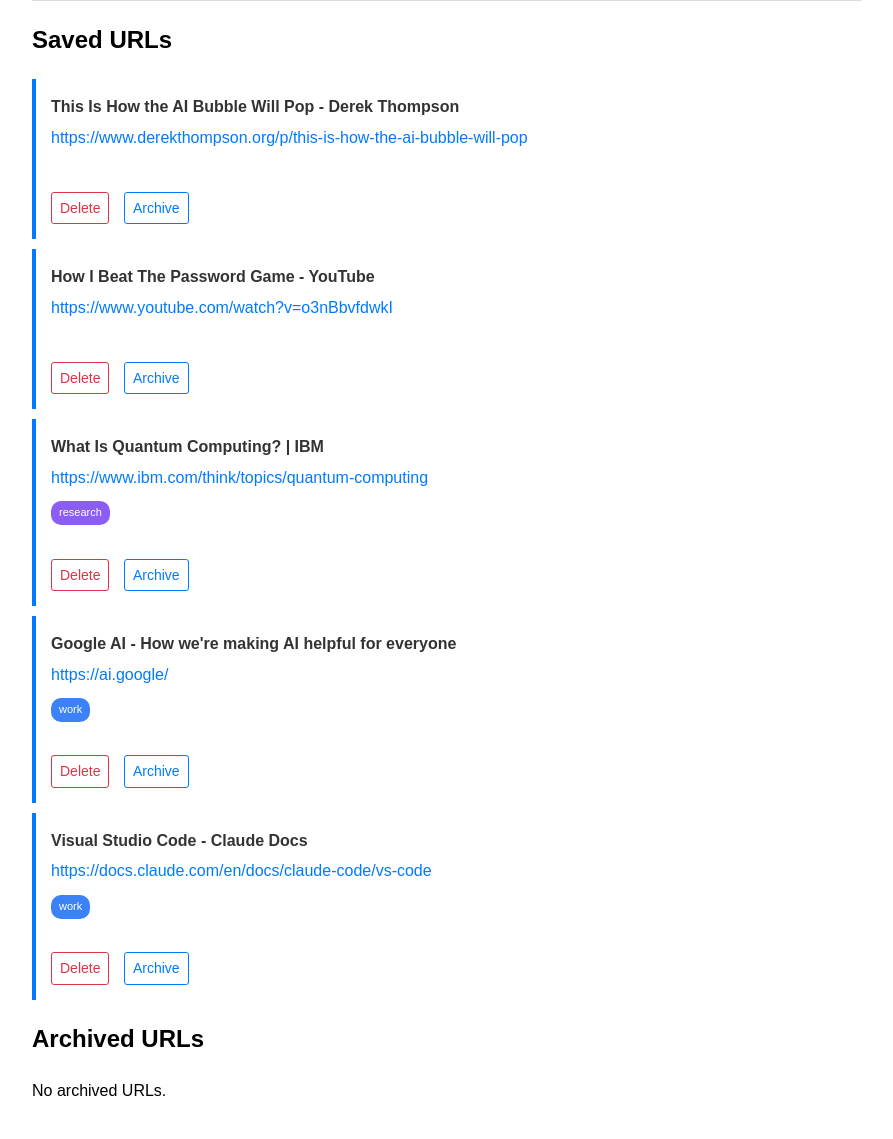
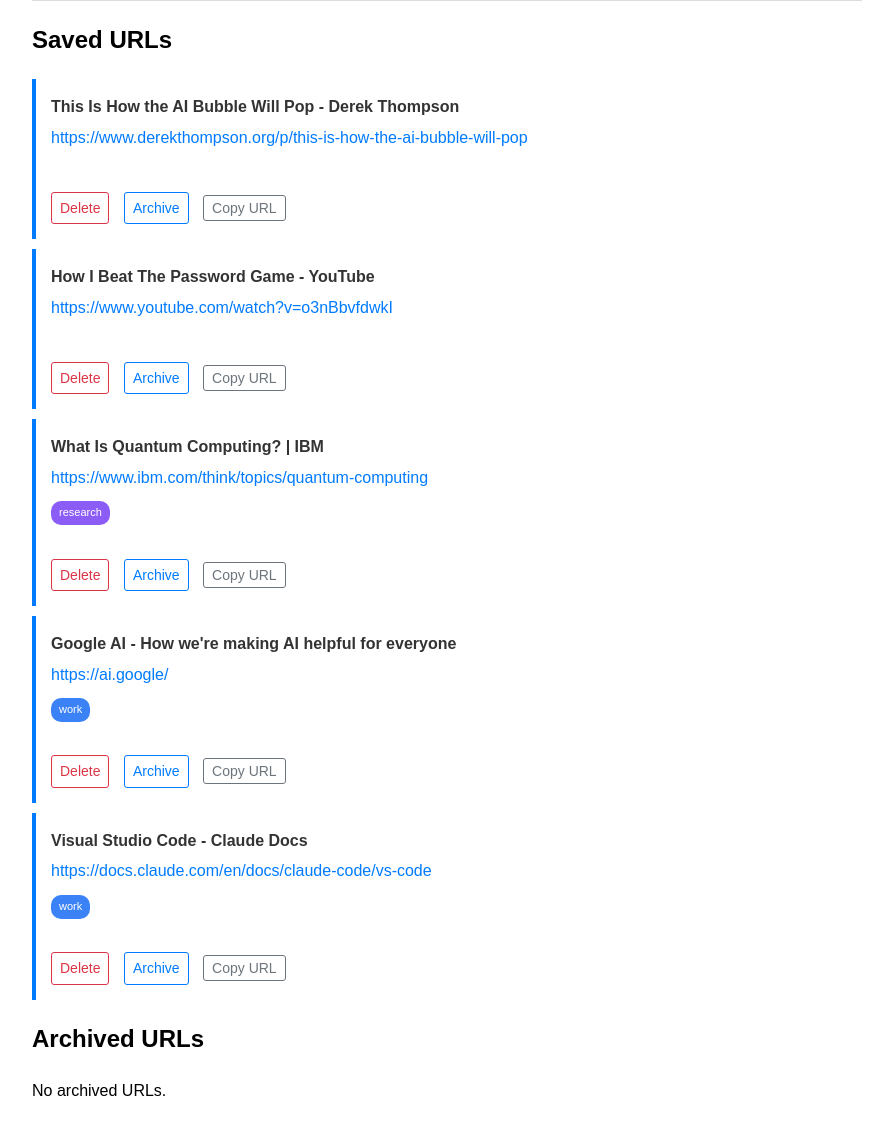
Before and after one commit to darshan2456/url_manager_project, a Flask app: page / in a window 1280 px wide. Shown: the part 362-1501 px from the top of the page, without its empty margins (8-901 px from the left). Run offline with Flask 3, Linux system fonts and the light colour scheme.

Commit message:
added a copy url button which copies url to clipboard

```diff
--- a/static/script.js
+++ b/static/script.js
@@ -44,6 +44,34 @@ document.addEventListener('DOMContentLoaded', function() {
         });
     });
 
+    // Copy URL functionality - ONLY for saved URLs (not archived)
+    const copyButtons = document.querySelectorAll('.url-item:not(.archived) .copy-btn');
+
+    copyButtons.forEach(button => {
+        button.addEventListener('click', async function() {
+            const url = this.getAttribute('data-url');
+
+            try {
+                await navigator.clipboard.writeText(url);
+
+                // Visual feedback
+                this.classList.add('copied');
+                this.textContent = 'Copied!';
+
+                // Reset after 2 seconds
+                setTimeout(() => {
+                    this.classList.remove('copied');
+                    this.textContent = 'Copy URL';
+                }, 2000);
+
+            } catch (err) {
+                // Fallback for older browsers
+                console.error('Failed to copy: ', err);
+                alert('Failed to copy URL to clipboard');
+            }
+        });
+    });
+
     // Close dropdowns when clicking outside
     document.addEventListener('click', function() {
         closeAllDropdowns();
--- a/static/style.css
+++ b/static/style.css
@@ -298,3 +298,34 @@ button:hover {
 .tag-programming { background: #10B981; }
 .tag-research { background: #8B5CF6; }
 .tag-personal { background: #F59E0B; }
+
+.copy-btn {
+    color: #6c757d;
+    text-decoration: none;
+    font-size: 14px;
+    margin-top: 8px;
+    margin-left: 10px;
+    display: inline-block;
+    padding: 4px 8px;
+    border: 1px solid #6c757d;
+    border-radius: 3px;
+    background: white;
+    cursor: pointer;
+    transition: all 0.3s;
+}
+
+.copy-btn:hover {
+    background: #6c757d;
+    color: white;
+}
+
+.copy-btn.copied {
+    background: #28a745;
+    border-color: #28a745;
+    color: white;
+}
+
+.copy-btn.copied::after {
+    content: " ✓";
+    font-weight: bold;
+}
--- a/templates/index.html
+++ b/templates/index.html
@@ -52,6 +52,7 @@
                        Delete
                     </a>
                     <a href="/archive/{{ loop.index0 }}" class="archive-btn">Archive</a>
+                    <button class="copy-btn" data-url="{{ item.url }}">Copy URL</button>
                 </div>
                 {% endfor %}
             {% else %}
@@ -89,8 +90,8 @@
                     {% if tag_urls %}
                     <div class="tag-sidebar-item">
                         <button class="tag-sidebar-btn tag-{{ tag }}" data-tag="{{ tag }}">
-							{{ tag }} ({{ tag_urls|length }})
-						</button>
+                            {{ tag }} ({{ tag_urls|length }})
+                        </button>
                         <div class="tag-dropdown" id="dropdown-{{ tag }}">
                             {% for url in tag_urls %}
                             <div class="dropdown-url">
```
